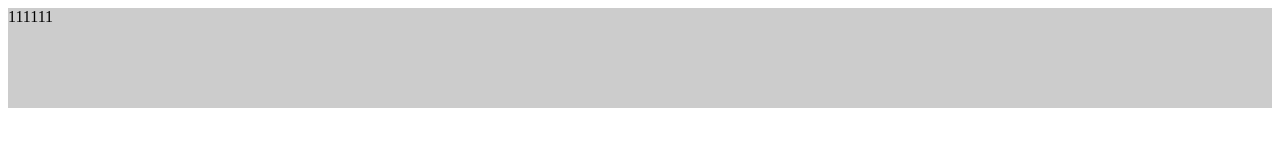
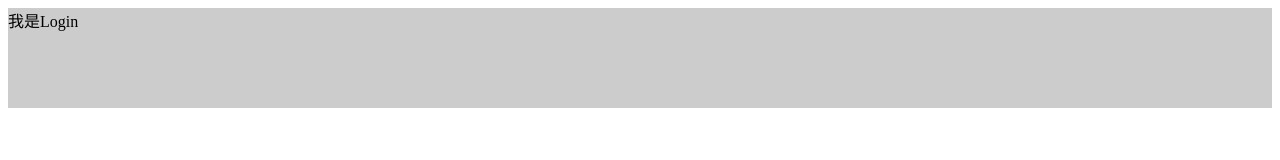
Before and after one commit to orangemiaos/reactCli, a React app: page / in a window 1280 px wide. Shown: the top 160 px of the page. Built offline with nearby package versions, Linux system fonts and the light colour scheme.

Commit message:
react-route

```diff
--- a/src/App.js
+++ b/src/App.js
@@ -1,18 +1,18 @@
 // lazy ： 路由懒加载
 // Suspense：载入过程中的页面显示
-import React, {lazy, Suspense} from 'react';
+import React, {Suspense} from 'react';
 import {Provider} from "react-redux";
 import store from "./store";
-import {BrowserRouter, Route} from "react-router-dom";
-
-// 路由懒加载
-const Login = lazy(() => import('./pages/login/login'));
+import {BrowserRouter} from "react-router-dom";
+import {Loader} from './components/src/index';
+import renderRoutes from './utils/renderRoutes';
+import routes from './utils/routes';
 
 const App = () => (
     <Provider store={store}>
         <BrowserRouter>
-            <Suspense fallback={<div>正在加载中</div>}>
-                <Route path={'/'} component={Login}/>
+            <Suspense fallback={Loader}>
+                {renderRoutes(routes)}
             </Suspense>
         </BrowserRouter>
     </Provider>
--- /dev/null
+++ b/src/components/src/Test.jsx
@@ -0,0 +1,11 @@
+import React from 'react';
+
+class Test extends React.Component{
+    render() {
+        return (
+            <div>Test</div>
+        )
+    }
+}
+
+export default Test;
--- a/src/components/src/index.js
+++ b/src/components/src/index.js
@@ -1 +1,7 @@
-import React from 'react';
+import Loader from './loader/Loader';
+import Login from './login/Login';
+
+export {
+    Loader,
+    Login
+}
--- /dev/null
+++ b/src/components/src/loader/Loader.jsx
@@ -0,0 +1,5 @@
+import React from "react";
+
+const Loader = (<div style={{color:'red'}}>正在加载中</div>);
+
+export default Loader;
--- a/src/pages/login/login.jsx
+++ b/src/components/src/login/Login.jsx
@@ -6,7 +6,7 @@ class Login extends React.Component{
     render() {
         return (
             <div className='login'>
-               111111
+               我是Login
             </div>
         )
     }
--- /dev/null
+++ b/src/utils/renderRoutes.js
@@ -0,0 +1,11 @@
+import React from "react";
+import { Route} from "react-router-dom";
+
+const renderRoutes = (routes)=>{
+    return(
+        routes.map((item,index)=>(
+            <Route path={item.path} component={item.component} key={index}/>
+        ))
+    )
+};
+export default renderRoutes;
--- /dev/null
+++ b/src/utils/routes.js
@@ -0,0 +1,10 @@
+// 路由懒加载
+import {lazy} from "react";
+const Login = lazy(() => import('../components/src/login/Login'));
+const Test = lazy(() => import('../components/src/Test'));
+const routes = [
+    {path:'/Test',component:Test},
+    {path:'/',component:Login},
+];
+
+export default routes;
```
Also changed, not shown: src/components/src/login/login.less (renamed from src/pages/login/login.less).
